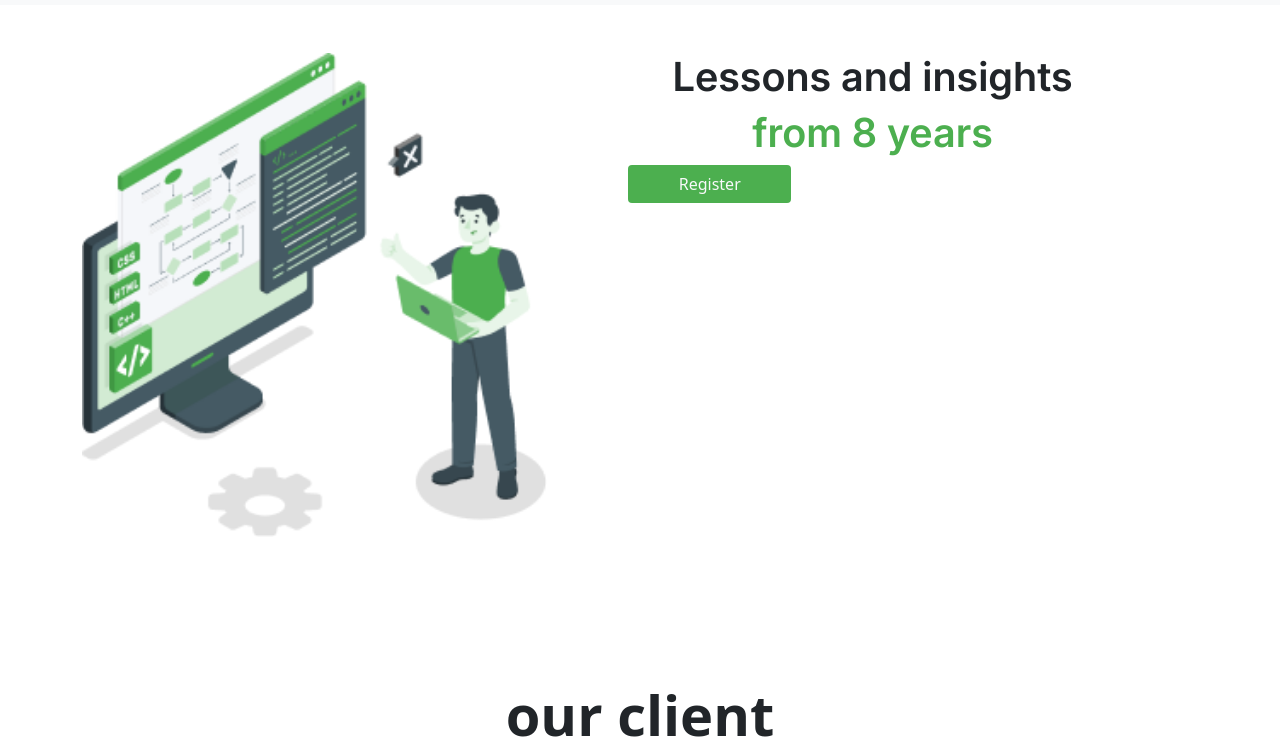
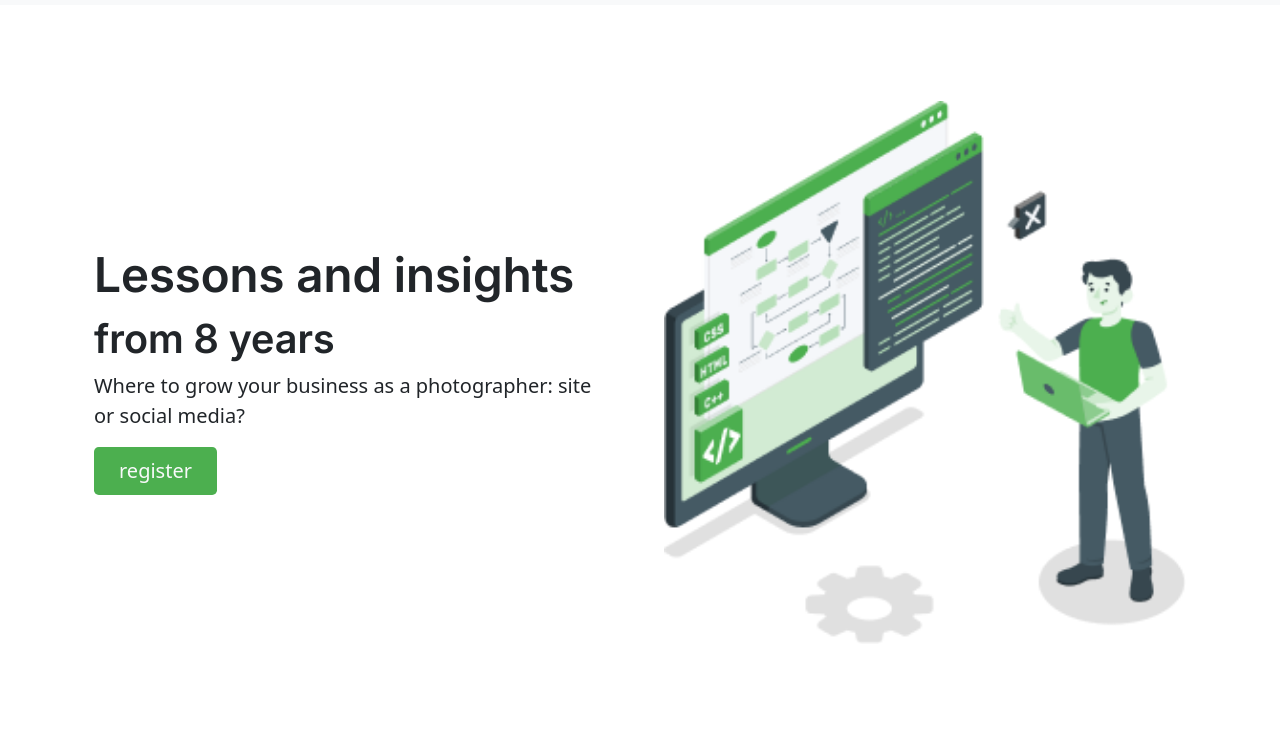
Before and after one commit to humeranomansheikh-lab/bootstrap, a plain HTML site: page index.html in a window 1280 px wide. Shown: the part 51-800 px from the top of the page. Drawn offline with Linux system fonts and the light colour scheme.

Commit message:
new file

```diff
--- a/index.html
+++ b/index.html
@@ -57,22 +57,9 @@
   <!-- header end -->
 
   <!-- hero section start -->
-  <div class=" flex-lg-row- align-items-center g- py-5 container fluid">
-    <div class="d-flex flexcontainer">
-      <div class="col-12 col-sm-12 col-lg-5">
-        <img src="./images/Illustration (2).png" class="d-block mx-lg-auto img-fluid" alt="Bootstrap Themes" width="700"
-          height="500" loading="lazy">
-      </div>
-      <div class="col-lg-7">
-        <h1 class="textblack font text-center">Lessons and insights</h1>
-        <h1 class="textgreen font text-center">from 8 years</h1>
-        <div class="d-flex gap-2 d-md-flex justify-content-md-center w-50 justify-content-center">
-          <button class="btn bggreen text-light w-50" type="submit">Register</button>
 
-        </div>
-      </div>
-    </div>
-  </div>
+  <div class="container col-xxl-8 px-4 py-5"> <div class="row flex-lg-row-reverse align-items-center g-5 py-5"> <div class="col-10 col-sm-8 col-lg-6"> <img src="./images/Illustration (2).png" class="d-block mx-lg-auto img-fluid" alt="Bootstrap Themes" width="700" height="500" loading="lazy"> </div> <div class="col-lg-6"> <h1 class="display-5 fw-bold text-body-emphasis lh-1 mb-3 font">Lessons and insights</h1>
+    <h1 class="font"> from 8 years</h1><p class="lead">Where to grow your business as a photographer: site or social media?</p> <div class="d-grid gap-2 d-md-flex justify-content-md-start"> <button type="button" class="btn  btn-lg px-4 me-md-2 bggreen text-light" >register</button>   </div> </div> </div> </div>
   <!-- client section start -->
   <div class="px-4 pt-5 my-5 text-center border-bottom">
     <h1 class="display-4 fw-bold">our client</h1>
@@ -143,8 +130,8 @@
           quam vitae est varius fringilla. Pellentesque placerat vestibulum lorem sed porta. Nullam mattis tristique
           iaculis. Nullam pulvinar sit amet risus pretium auctor. Etiam quis massa pulvinar, aliquam quam vitae, tempus
           sem. Donec elementum pulvinar odio.</p>
-        <div class="d-grid gap-2 d-md-flex justify-content-md-start"> <button type="button"
-            class="btn btn-primary btn-lg px-4 me-md-2">learn more</button> </div>
+        <div class="d-grid gap-2 d-md-flex justify-content-md-start textgreen"> <button type="button"
+            class="btn btn-primary btn-lg px-4 me-md-2 ">learn more</button> </div>
       </div>
     </div>
   </div>
```
Also changed, not shown: images/Illustration.png (added).
